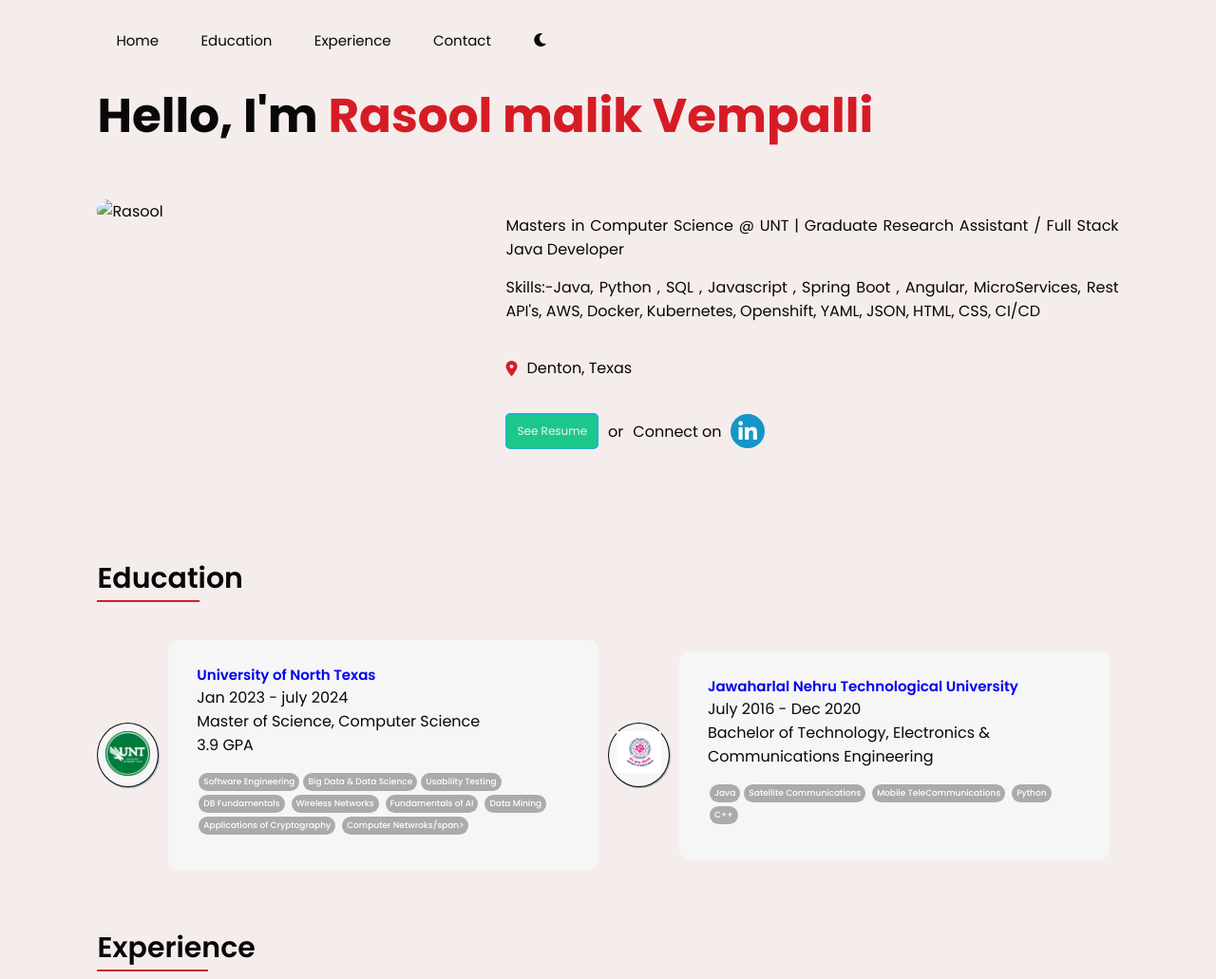
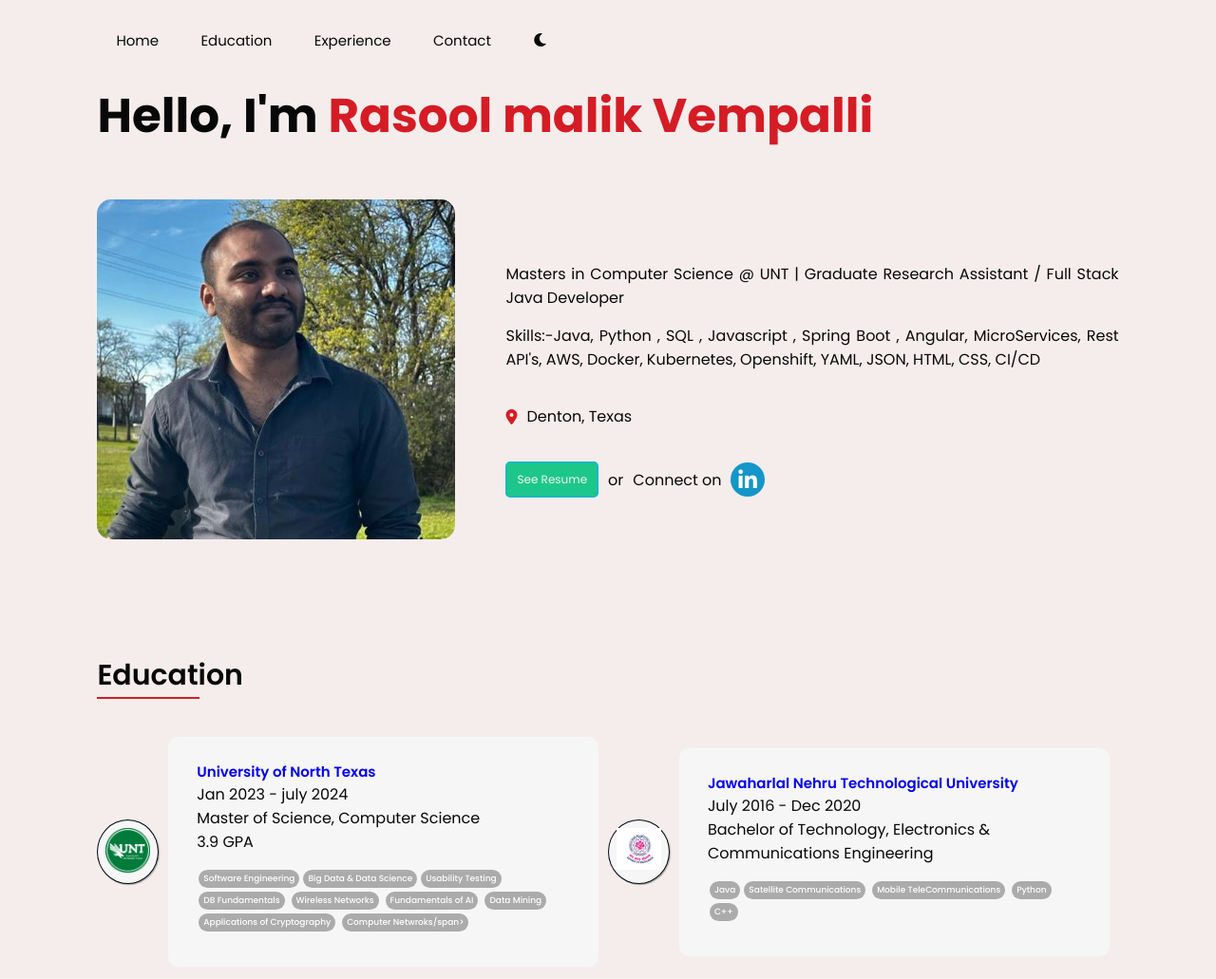
Before and after one commit to Rasoolmalik469/Portfolio, a plain HTML site: page index.html in a window 1280 px wide. Shown: the top 1031 px of the page at 95% size. Drawn offline with Linux system fonts and the light colour scheme.

Commit message:
changed index

```diff
--- a/index.html
+++ b/index.html
@@ -37,7 +37,7 @@
     </div>
     <div class="display-flex-wrap">
       <div class="about-col-1">
-        <img title="Rasool" src="assets/profile.jpeg">
+        <img title="RasoolMalik" src="assets/profile.jpg">
       </div>
       <div class="about-col-2">
         <p class="bio">Masters in Computer Science @ UNT | Graduate Research Assistant / Full Stack Java Developer</p>
```
